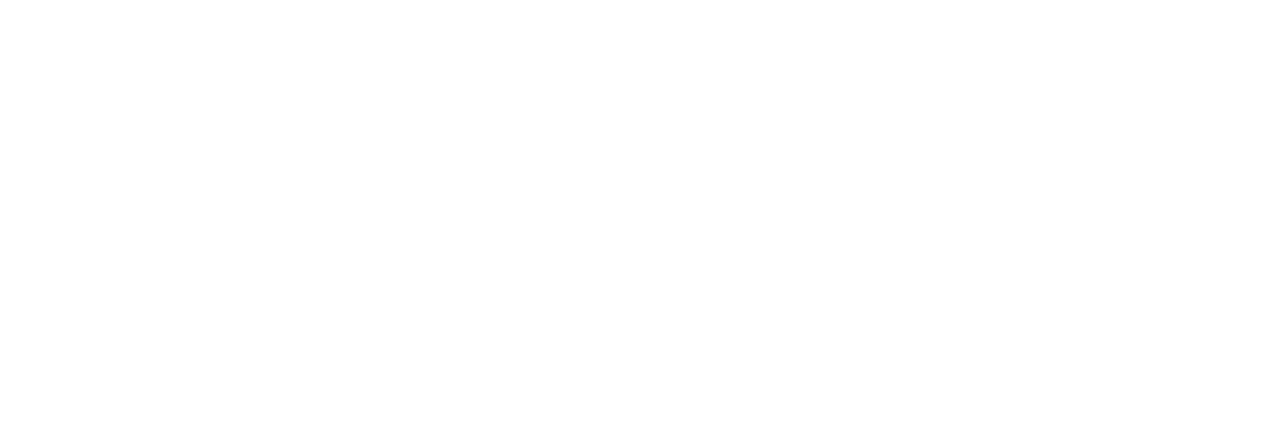
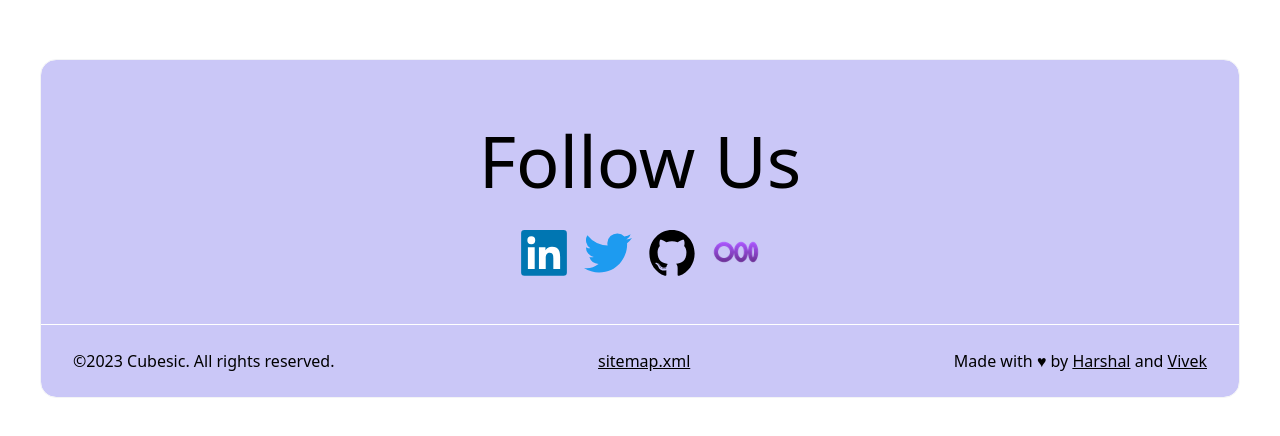
Before and after one commit to Cubesic/Cubesic, a Next.js app: page /about in a window 1280 px wide. Shown: the part 845-1281 px from the top of the page. Before the commit the page ends 864 px from the top, so only its background shows below. Built offline with nearby package versions, Linux system fonts and the light colour scheme.

Commit message:
Add Footer and RecentPosts components***
***Update accent color in globals.css***

***Update HomeCoverSection component

```diff
--- a/src/app/globals.css
+++ b/src/app/globals.css
@@ -16,7 +16,7 @@
         --secondary-foreground: 222.2 47.4% 11.2%;
         --muted: 210 40% 96.1%;
         --muted-foreground: 215.4 16.3% 46.9%;
-        --accent: 210 40% 96.1%;
+        --accent: rgb(30 58 138);
         --accent-foreground: 222.2 47.4% 11.2%;
         --destructive: 0 84.2% 60.2%;
         --destructive-foreground: 210 40% 98%;
@@ -39,7 +39,7 @@
         --secondary-foreground: 210 40% 98%;
         --muted: 217.2 32.6% 17.5%;
         --muted-foreground: 215 20.2% 65.1%;
-        --accent: 217.2 32.6% 17.5%;
+        --accent: rgb(147 51 234);
         --accent-foreground: 210 40% 98%;
         --destructive: 0 62.8% 30.6%;
         --destructive-foreground: 210 40% 98%;
--- a/src/app/layout.js
+++ b/src/app/layout.js
@@ -1,6 +1,7 @@
 import { ThemeProvider } from '@/components/theme-provider';
 import './globals.css';
 import Navbar from '@/components/Header/Navbar';
+import Footer from '@/components/Footer/Footer';
 
 export const metadata = {
     title: 'Cubesic',
@@ -14,6 +15,7 @@
                 <ThemeProvider attribute="class" defaultTheme="dark">
                     <Navbar />
                     {children}
+                    <Footer />
                 </ThemeProvider>
             </body>
         </html>
--- a/src/app/page.js
+++ b/src/app/page.js
@@ -1,6 +1,7 @@
 import { allBlogs } from 'contentlayer/generated';
 import HomeCoverSection from '@/components/Home/HomeCoverSection';
 import FeaturedPosts from '@/components/Home/FeaturedPosts';
+import RecentPosts from '@/components/Home/RecentPosts';
 
 
 export default function Home() {
@@ -9,6 +10,7 @@
         <main className="flex flex-col items-center justify-center">
             <HomeCoverSection blogs={allBlogs} />
             <FeaturedPosts blogs={allBlogs} />
+            <RecentPosts blogs={allBlogs} />
         </main>
     );
 }
--- /dev/null
+++ b/src/components/Blog/BlogCardLayout.js
@@ -0,0 +1,42 @@
+import { format } from 'date-fns';
+import Image from 'next/image';
+import Link from 'next/link';
+import React from 'react';
+
+const BlogCardLayout = ({ blog }) => {
+    return (
+        <div className="group flex flex-col items-center text-black dark:text-white">
+            <Link href={blog.url} className="h-full rounded-xl overflow-hidden">
+                <Image
+                    src={blog.image.filePath.replace('../public', '')}
+                    placeholder="blur"
+                    blurDataURL={blog.image.blurhashDataUrl}
+                    alt={blog.title}
+                    width={blog.image.width}
+                    height={blog.image.height}
+                    className=" aspect-[4/3] w-full h-full object-cover object-center  group-hover:scale-105 transition-all ease duration-300 "
+                    sizes="(max-width: 640px) 100vw,(max-width: 1024px) 50vw, 33vw"
+                />
+            </Link>
+
+            <div className="flex flex-col w-full mt-4">
+                <span className="uppercase text-blue-900 dark:text-purple-600 font-bold text-xs sm:text-sm">
+                    {blog.tags[0]}
+                </span>
+                <Link href={blog.url} className="inline-block my-1">
+                    <h2 className="font-semibold capitalize  text-base sm:text-lg">
+                        <span className="bg-gradient-to-r from-black/50 to-black/50  dark:from-white/50 dark:to-white/50 bg-[length:0px_4px] group-hover:bg-[length:100%_4px] bg-left-bottom bg-no-repeat transition-[background-size] duration-500 p-1">
+                            {blog.title}
+                        </span>
+                    </h2>
+                </Link>
+
+                <span className="capitalize text-gray dark:text-light/50 font-semibold text-sm  sm:text-base">
+                    {format(new Date(blog.publishedAt), 'MMMM dd, yyyy')}
+                </span>
+            </div>
+        </div>
+    );
+};
+
+export default BlogCardLayout;
--- /dev/null
+++ b/src/components/Footer/Footer.js
@@ -0,0 +1,106 @@
+'use client';
+import React from 'react';
+import { useForm } from 'react-hook-form';
+import { GithubIcon, LinkedinIcon, MediumIcon, TwitterIcon } from '../Icons';
+import Link from 'next/link';
+import siteMetadata from '@/utils/siteMetaData';
+import Image from 'next/image';
+
+const Footer = () => {
+    const {
+        register,
+        handleSubmit,
+        formState: { errors },
+    } = useForm();
+    const onSubmit = (data) => console.log(data);
+    console.log(errors);
+
+    return (
+        <div
+            className="rounded-2xl mt-16 m-2 sm:m-10 bg-indigo-600 bg-clip-padding backdrop-filter backdrop-blur-sm bg-opacity-30 border border-gray-100
+"
+        >
+            <footer className="mt-16 flex flex-col items-center justify-center text-black dark:text-white ">
+                <h3 className="font-medium dark:font-bold text-center capitalize text-4xl lg:text-7xl px-4">
+                    Follow Us
+                </h3>
+
+                <div className="flex items-center justify-center mt-8">
+                    <a
+                        href={siteMetadata.linkedin}
+                        className="inline-block w-12 h-12 mr-4"
+                        aria-label="Reach out to me via LinkedIn"
+                        target="_blank"
+                        rel="noopener noreferrer"
+                    >
+                        <LinkedinIcon className="hover:scale-125 transition-all ease duration-200" />
+                    </a>
+                    <a
+                        href={siteMetadata.twitter}
+                        className="inline-block w-12 h-12 mr-4"
+                        aria-label="Reach out to me via Twitter"
+                        target="_blank"
+                        rel="noopener noreferrer"
+                    >
+                        <TwitterIcon className="hover:scale-125 transition-all ease duration-200" />
+                    </a>
+                    <a
+                        href={siteMetadata.github}
+                        className="inline-block w-12 h-12 mr-4 fill-light"
+                        aria-label="Check my profile on Github"
+                        target="_blank"
+                        rel="noopener noreferrer"
+                    >
+                        <GithubIcon className="fill-black dark:fill-white  hover:scale-125 transition-all ease duration-200" />
+                    </a>
+                    <a
+                        href={siteMetadata.medium}
+                        className="inline-block w-12 h-12"
+                        aria-label="Check my profile on Medium"
+                        target="_blank"
+                    >
+                        <Image
+                            src="/medium.png"
+                            alt="Medium"
+                            width={48}
+                            height={48}
+                            className="hover:scale-125 transition-all ease duration-200"
+                        />
+                    </a>
+                </div>
+
+                <div className="w-full mt-12 relative font-medium border-t border-solid border-white py-6 px-8 flex flex-col md:flex-row items-center justify-between">
+                    <span className="text-center">
+                        &copy;2023 Cubesic. All rights reserved.
+                    </span>
+                    <Link
+                        href="/sitemap.xml"
+                        className="text-center underline my-4 md:my-0"
+                    >
+                        sitemap.xml
+                    </Link>
+                    <div className="text-center">
+                        Made with &hearts; by{' '}
+                        <a
+                            href="https://www.linkedin.com/in/harshalgunjal/"
+                            className="underline"
+                            target="_blank"
+                        >
+                            Harshal
+                        </a>
+                        <span> and </span>
+                        <a
+                            href="https://www.linkedin.com/in/vivek-gangaiah-66200a280/"
+                            className="underline"
+                            target="_blank"
+                        >
+                            Vivek
+                        </a>
+                    </div>
+                </div>
+            </footer>
+        </div>
+    );
+};
+
+export default Footer;
--- a/src/components/Home/HomeCoverSection.js
+++ b/src/components/Home/HomeCoverSection.js
@@ -21,10 +21,10 @@
                     fill
                     className="w-full h-full object-center group-hover:scale-105 object-cover rounded-3xl -z-10 transition-all duration-300 ease"
                     sizes="100vw"
-                    priority
+                    priority={true}
                 />
 
-                <div className="w-full lg:w-3/4 p-6 sm:p-8 md:p-12  lg:p-16 flex flex-col items-start justify-center z-0 text-white">
+                <div className="w-full lg:w-4/6 p-6 sm:p-8 md:p-12  lg:p-16 flex flex-col items-start justify-center z-0 text-white">
                     <Tag
                         link={`/categories/${slug(blog.tags[0])}`}
                         name={blog.tags[0]}
@@ -32,7 +32,9 @@
                     />
                     <Link href={blog.url} className="mt-6">
                         <h1 className="font-bold capitalize text-lg sm:text-xl md:text-3xl lg:text-4xl">
-                            <span className="text-white">{blog.title}</span>
+
+                                {blog.title}
+
                         </h1>
                     </Link>
                     <p className="hidden sm:inline-block mt-4 md:text-lg lg:text-xl font-in">
--- /dev/null
+++ b/src/components/Home/RecentPosts.js
@@ -0,0 +1,38 @@
+import { sortBlogs } from '@/utils';
+import Link from 'next/link';
+import React from 'react';
+import BlogCardLayout from '../Blog/BlogCardLayout.js'
+
+const RecentPosts = ({ blogs }) => {
+    const sortedBlogs = sortBlogs(blogs);
+    return (
+        <section className="w-full  mt-16 sm:mt-24  md:mt-32 px-5 sm:px-10 md:px-24  sxl:px-32 flex flex-col items-center justify-center">
+            <div className="w-full flex  justify-between">
+                <h2 className="w-fit inline-block font-bold capitalize text-2xl md:text-4xl text-dark dark:text-light">
+                    Recent Posts
+                </h2>
+                <Link
+                    href="/categories/all"
+                    className="inline-block font-medium text-black dark:text-white underline underline-offset-2 text-base md:text-lg"
+                >
+                    view all
+                </Link>
+            </div>
+
+            <div className="grid grid-cols-1 sm:grid-cols-2 lg:grid-cols-3 grid-rows-2 gap-16 mt-16">
+                {sortedBlogs.slice(4, 10).map((blog, index) => {
+                    return (
+                        <article
+                            key={index}
+                            className="col-span-1 row-span-1 relative"
+                        >
+                            <BlogCardLayout blog={blog} />
+                        </article>
+                    );
+                })}
+            </div>
+        </section>
+    );
+};
+
+export default RecentPosts;
```
Also changed, not shown: src/components/Home/FeaturedPosts.js (+18 -9 lines), src/components/Icons.js (+5 -5 lines), public/medium.png (added).
